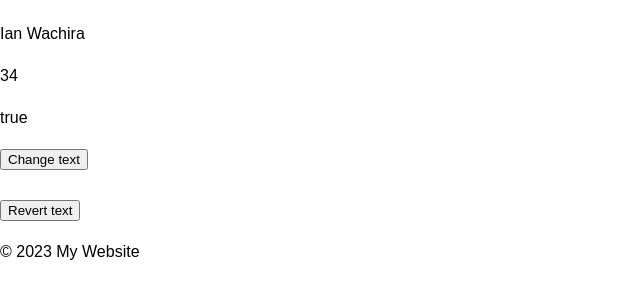
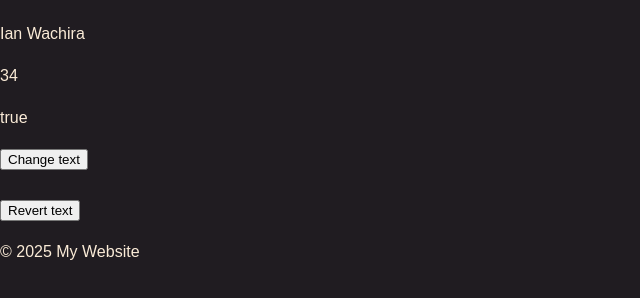
Before and after one commit to IanWachcode/javascript-practice, a plain HTML site: page js-bro-Code/website/index.html in a window 1280 px wide. Shown: the whole page, without its empty margins (0-640 px from the left). Drawn offline with Linux system fonts and the light colour scheme.

Commit message:
3rd commiy

```diff
--- a/js-bro-Code/website/index.html
+++ b/js-bro-Code/website/index.html
@@ -23,7 +23,7 @@
         <button type="button" onclick="revert()">Revert text</button>
     </main>
     <footer>
-        <p>&copy; 2023 My Website</p>
+        <p>&copy; 2025 My Website</p>
     </footer>
     <script src="index.js"></script>
 </body>
--- a/js-bro-Code/website/index.js
+++ b/js-bro-Code/website/index.js
@@ -43,6 +43,7 @@ myFunction = () => {
     document.getElementById("p2").textContent = 33;
     document.getElementById("p3").textContent = "I am a student";
 
+
 }
 revert = () => {
     document.getElementById("p1").textContent = fullName;
--- a/js-bro-Code/website/style.css
+++ b/js-bro-Code/website/style.css
@@ -4,4 +4,6 @@ body {
     line-height: 1.6;
     margin: 0;
     padding: 0;
+    background-color: rgb(32, 28, 33);
+    color: antiquewhite
 }
```
